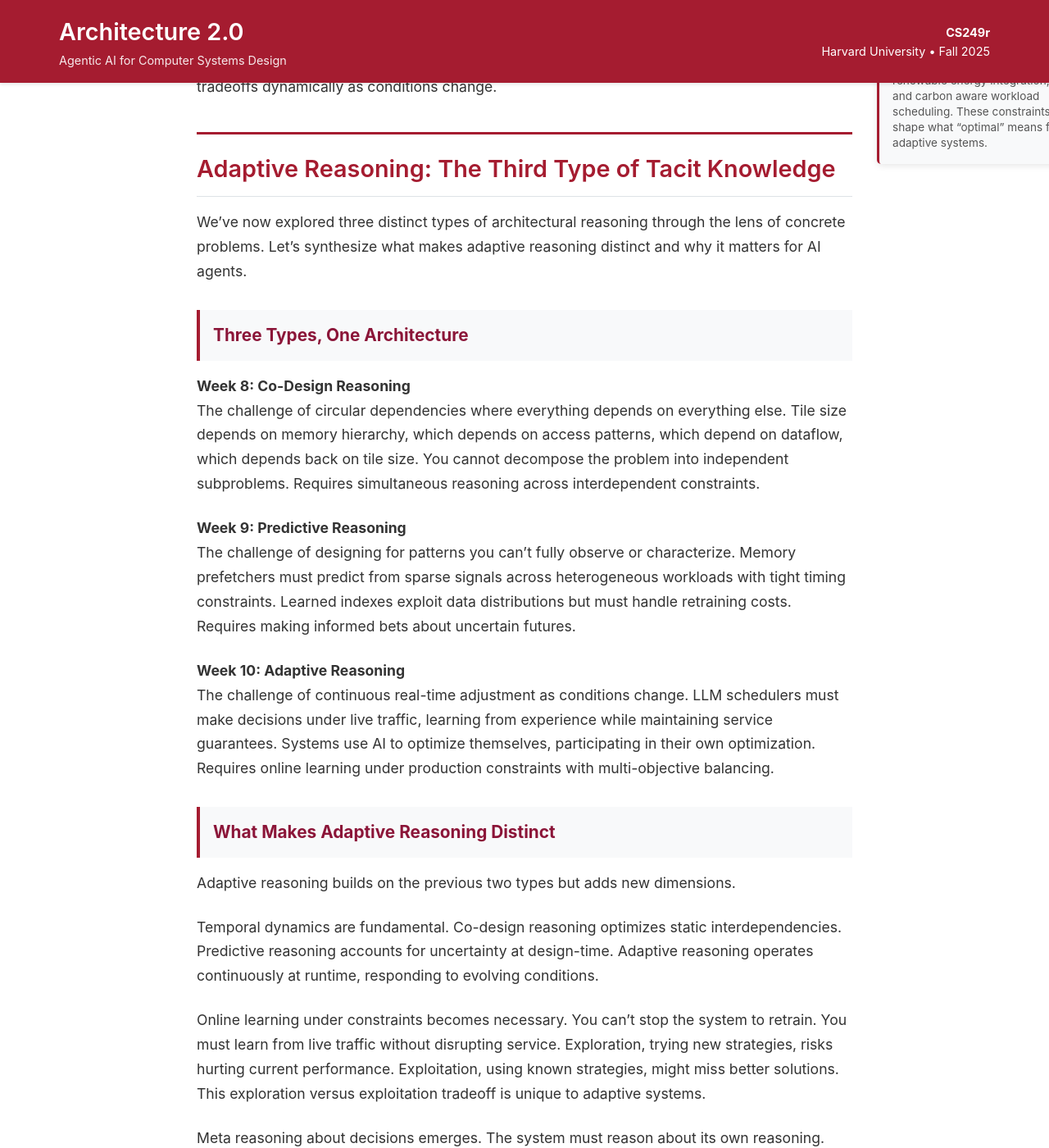
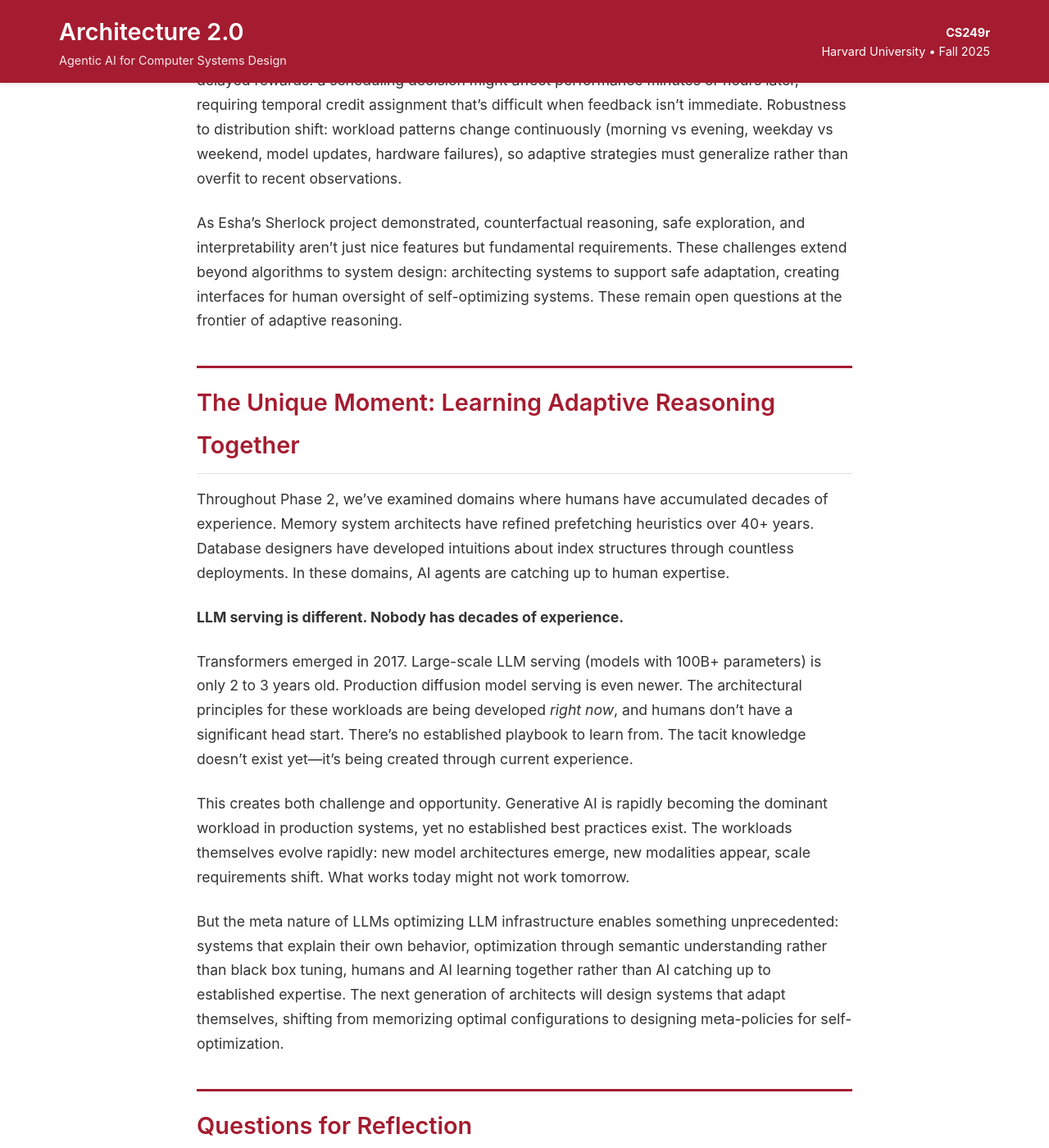
Before and after one commit to harvard-edge/cs249r_fall2025, a Jekyll site: the page built from _posts/2024-11-05-week-10-optimizing-optimizers.md, in a window 1280 px wide and 1400 px high, scrolled down 13890 px. Shown: the whole window at 82% size. Built offline with Jekyll 4.4.1, drawn with Linux system fonts in a browser that asks for light colours; comment, search, counter and statistics services are not loaded; some of the changed text lies outside the part shown.

Commit message:
Tighten Week 10 blog post: remove redundancies and consolidate content
- Remove redundant explanations of emergent characteristics
- Consolidate two 'meta nature' sections into one
- Merge 'Unique Opportunity' and 'Generative AI Inflection Point'
- Condense 'What This Requires from AI Agents' section
- Shorten energy/sustainability discussion
- Remove mid-flow comparisons and repetitive summaries
- Reduce from 384 to 305 lines while preserving all key insights

```diff
--- a/_posts/2024-11-05-week-10-optimizing-optimizers.md
+++ b/_posts/2024-11-05-week-10-optimizing-optimizers.md
@@ -65,10 +65,7 @@
 
 The common thread: **you can't predict resource consumption from request characteristics alone. It emerges during generation.**
 
-**This is the fundamental difference** that makes generative AI serving uniquely challenging:<span class="margin-note">**Observable vs Emergent Characteristics**: In traditional ML, all relevant information for scheduling decisions is observable at request arrival. You know the input dimensions, the model architecture, the compute requirements. Your heuristics can immediately classify the request and make informed decisions. In generative AI, the most important characteristics (sequence length, generation quality, memory pressure) only become known *as the model generates*. By the time you know what resources a request needs, you've already made scheduling decisions. This inversion, from observable upfront to emergent during execution, is what breaks traditional adaptive systems.</span>
-
-- **Traditional ML**: Request arrives → Observe characteristics → Calculate resources → Schedule → Execute (fixed resources)
-- **Generative AI**: Request arrives → Start with minimal info → Execute and generate → Resources grow dynamically → Must adapt continuously
+<span class="margin-note">**Observable vs Emergent Characteristics**: In traditional ML, all relevant information for scheduling decisions is observable at request arrival. You know the input dimensions, the model architecture, the compute requirements. Your heuristics can immediately classify the request and make informed decisions. In generative AI, the most important characteristics (sequence length, generation quality, memory pressure) only become known *as the model generates*. By the time you know what resources a request needs, you've already made scheduling decisions. This inversion, from observable upfront to emergent during execution, is what breaks traditional adaptive systems.</span>
 
 Traditional heuristics assume you can observe what you need to make decisions. Generative AI violates this assumption. The scheduler must make initial decisions with incomplete information, then continuously adapt as the true requirements emerge.
 
@@ -96,8 +93,6 @@
 
 You must dynamically decide: which phase to prioritize? Which requests to batch together? When to accept new requests versus finishing current ones? These decisions ripple through the system, affecting throughput, latency, and fairness.
 
-**This is fundamentally different from predictive reasoning** (Week 9). Memory prefetchers predict access patterns but don't change the underlying computation. LLM schedulers must adapt *how computation is performed* based on evolving system state.
-
 ### Quadratic Attention: Computational Complexity Emerges During Generation
 
 The attention mechanism compounds these challenges. Attention scales O(n²) with sequence length. Double the sequence, quadruple the computation.
@@ -116,11 +111,9 @@
 
 ### Why Traditional Scheduling Fails
 
-Traditional schedulers rely on simple policies. [First-Come-First-Served (FCFS)](https://en.wikipedia.org/wiki/FIFO_(computing_and_electronics)) is fair but ignores request characteristics. [Shortest-Job-First (SJF)](https://en.wikipedia.org/wiki/Shortest_job_next) prioritizes quick requests but requires knowing job lengths upfront (which we don't for LLMs). Priority based schemes need manual tuning and don't adapt to workload shifts.
+Traditional schedulers rely on simple policies. [First-Come-First-Served (FCFS)](https://en.wikipedia.org/wiki/FIFO_(computing_and_electronics)) is fair but ignores request characteristics. [Shortest-Job-First (SJF)](https://en.wikipedia.org/wiki/Shortest_job_next) prioritizes quick requests but requires knowing job lengths upfront. Priority based schemes need manual tuning and don't adapt to workload shifts.
 
-These policies assume you can characterize requests at arrival. LLM serving breaks this assumption. You don't know how long a request will take (depends on generated length). You don't know memory consumption (KV-cache grows during generation). You don't know optimal batching (depends on other concurrent requests).
-
-Moreover, scheduling decisions interact in complex ways. Batching request A with request B affects memory pressure, which influences whether you can accept request C, which determines head-of-line blocking for request D. These interactions resist simple heuristics.
+The deeper challenge: scheduling decisions interact in complex ways. Batching request A with request B affects memory pressure, which influences whether you can accept request C, which determines head-of-line blocking for request D. These interactions resist simple heuristics.
 
 ### The Learning-to-Rank Approach
 
@@ -166,17 +159,9 @@
 
 ### Why Semantic Understanding Works
 
-What does the text-to-text model learn that numerical models don't?
+What does the text-to-text model learn that numerical models don't? It captures relationships between parameters that manual feature engineering misses. High CPU count with low memory suggests compute bound workloads. Error patterns in logs predict performance degradation through semantic connections, not just disconnected error codes. Labels like "CPU optimized instance" carry meaning beyond raw numbers. The hierarchical structure, comments, and context in configuration files remain intact rather than being discarded during numerical encoding.
 
-It learns relationships between parameters. High CPU count with low memory suggests a compute bound workload. The model picks up these patterns from context, not from manual feature engineering.
-
-It recognizes patterns in log messages. Certain error patterns or warning sequences predict performance degradation. Numerical models see disconnected error codes. Text models understand semantic connections.
-
-It preserves configuration semantics. A label like "CPU optimized instance" carries meaning beyond the raw number of cores. The text encoding keeps this information intact.
-
-It maintains context and structure. Configuration files have hierarchical structure, comments, and relationships between sections. Text encoding maintains this context that numerical encoding throws away.
-
-This connects to Week 9's discussion of learned index structures. Those systems learned CDFs of data distributions. Text-to-text regression learns semantic patterns in system configurations. Both show that machine learning can extract patterns humans struggle to codify explicitly.
+This connects to Week 9's learned index structures. Those systems learned CDFs of data distributions. Text-to-text regression learns semantic patterns in system configurations. Both show that machine learning can extract patterns humans struggle to codify explicitly.
 
 ### Fine-Tuning with Minimal Data
 
@@ -186,13 +171,13 @@
 
 ### The Meta Nature: LLMs Optimizing LLM Infrastructure
 
-Here's where it gets interesting. The paper shows that language models can predict system performance through semantic understanding. But many of the systems being optimized are themselves running language models. LLMs optimizing LLM infrastructure.
+Here's where it gets interesting. Text-to-text regression uses language models to predict system performance through semantic understanding. But many of the systems being optimized are themselves running language models. LLMs optimizing LLM infrastructure.
 
-This creates opportunities traditional systems lack. The workload can reason about its own behavior. Ask the LLM serving system why latency increased, and it can analyze logs, understand configuration changes, and explain the cause semantically. The optimizer and the workload speak the same language, literally.
+This creates opportunities traditional systems lack. The system can explain its own behavior in natural language. Ask why latency increased, and it can analyze logs with semantic understanding, not just pattern matching. When the scheduler makes a decision, it can articulate its reasoning in terms humans understand, building trust and enabling oversight. The optimizer and the workload speak the same language, literally.
 
-This blurs the boundary between "system" and "agent." Is the text-to-text model a performance predictor, or is it an agent participating in system optimization? When it suggests configuration changes based on semantic understanding of logs, it's doing both.
+Pre-trained language models already understand system semantics, so fine tuning to new configurations requires minimal data. As the system optimizes itself, humans learn from observing its decisions. The system learns from human corrections. Knowledge transfer flows both ways.
 
-This is adaptive reasoning in its most meta form. Systems that understand themselves, predict their own behavior, and guide their own optimization.
+This blurs the boundary between "system" and "agent." The text-to-text model is simultaneously a performance predictor and an agent participating in system optimization. This meta nature distinguishes modern adaptive systems from traditional control systems. The optimizer doesn't just react to signals—it understands them semantically.
 
 ## Industry Perspective: Agentic Workflows at Azure Scale
 
@@ -242,84 +227,33 @@
 
 During our class discussion, Esha highlighted an emerging theme: energy efficiency and sustainability are becoming first class optimization objectives, not afterthoughts.<span class="margin-note">**Embodied Carbon in Data Centers**: Esha's work on modeling embodied carbon (the emissions from manufacturing hardware) alongside operational carbon (power consumption) reflects a broader industry trend. When a single GPU cluster can consume megawatts of power, and data centers represent growing percentages of global electricity consumption, efficiency isn't just about cost. It's about environmental impact. Microsoft's public commitments to carbon reduction drive research into heat reuse, renewable energy integration, and carbon aware workload scheduling. These constraints shape what "optimal" means for adaptive systems.</span>
 
-Traditional optimization: maximize throughput, minimize latency, balance fairness. Modern optimization at Azure scale: also minimize energy consumption, reduce embodied carbon, enable heat reuse, integrate with renewable energy availability.
-
-This adds complexity to adaptive reasoning. The system must balance multiple objectives in real-time: serve requests quickly (latency), process many requests (throughput), treat users fairly (fairness), consume less power (energy efficiency), schedule workloads when renewable energy is available (carbon optimization).
-
-These objectives often conflict. The highest-throughput strategy might waste energy. The most carbon-efficient schedule might increase latency. Adaptive reasoning must navigate these tradeoffs dynamically as conditions change.
+This adds complexity to adaptive reasoning. Modern systems must balance multiple objectives in real-time: latency, throughput, fairness, energy efficiency, and carbon optimization. These objectives often conflict. The highest-throughput strategy might waste energy. The most carbon-efficient schedule might increase latency. Adaptive reasoning must navigate these tradeoffs dynamically as conditions change.
 
 ## Adaptive Reasoning: The Third Type of Tacit Knowledge
 
-We've now explored three distinct types of architectural reasoning through the lens of concrete problems. Let's synthesize what makes adaptive reasoning distinct and why it matters for AI agents.
+Having explored LLM scheduling through learning to rank, system optimization through text-to-text regression, and production deployment challenges at Azure scale, we can now characterize what makes adaptive reasoning distinct and why it matters for AI agents.
 
-### Three Types, One Architecture
+Adaptive reasoning operates continuously at runtime, responding to evolving conditions. Unlike co-design reasoning that optimizes static interdependencies, or predictive reasoning that accounts for uncertainty at design-time, adaptive reasoning must learn from live traffic without disrupting service. The exploration versus exploitation tradeoff becomes fundamental: trying new strategies risks hurting current performance, but using only known strategies might miss better solutions.
 
-**Week 8: Co-Design Reasoning**
-The challenge of circular dependencies where everything depends on everything else. Tile size depends on memory hierarchy, which depends on access patterns, which depend on dataflow, which depends back on tile size. You cannot decompose the problem into independent subproblems. Requires simultaneous reasoning across interdependent constraints.
-
-**Week 9: Predictive Reasoning**
-The challenge of designing for patterns you can't fully observe or characterize. Memory prefetchers must predict from sparse signals across heterogeneous workloads with tight timing constraints. Learned indexes exploit data distributions but must handle retraining costs. Requires making informed bets about uncertain futures.
-
-**Week 10: Adaptive Reasoning**
-The challenge of continuous real-time adjustment as conditions change. LLM schedulers must make decisions under live traffic, learning from experience while maintaining service guarantees. Systems use AI to optimize themselves, participating in their own optimization. Requires online learning under production constraints with multi-objective balancing.
-
-### What Makes Adaptive Reasoning Distinct
-
-Adaptive reasoning builds on the previous two types but adds new dimensions.
-
-Temporal dynamics are fundamental. Co-design reasoning optimizes static interdependencies. Predictive reasoning accounts for uncertainty at design-time. Adaptive reasoning operates continuously at runtime, responding to evolving conditions.
-
-Online learning under constraints becomes necessary. You can't stop the system to retrain. You must learn from live traffic without disrupting service. Exploration, trying new strategies, risks hurting current performance. Exploitation, using known strategies, might miss better solutions. This exploration versus exploitation tradeoff is unique to adaptive systems.
-
-Meta reasoning about decisions emerges. The system must reason about its own reasoning. When should we adapt versus when are changes just noise? Which past decisions led to current state, the temporal credit assignment problem? How do our adaptations affect future states we'll observe, creating feedback loops?
-
-Multi objective optimization in real time. Not just "minimize latency" or "maximize throughput." You must balance latency, throughput, fairness, energy, and cost simultaneously, in real time, as objectives shift in relative importance.
+Meta reasoning emerges: the system must reason about its own reasoning. When should we adapt versus when are changes just noise? Which past decisions led to current state? How do our adaptations affect future states we'll observe? Multi objective optimization happens in real time, balancing latency, throughput, fairness, energy, and cost simultaneously as objectives shift in relative importance.
 
 ### What This Requires from AI Agents
 
-For AI agents to master adaptive reasoning, they need capabilities beyond pattern recognition or optimization.
+For AI agents to master adaptive reasoning, several capabilities become essential. Learning with delayed rewards: a scheduling decision might affect performance minutes or hours later, requiring temporal credit assignment that's difficult when feedback isn't immediate. Robustness to distribution shift: workload patterns change continuously (morning vs evening, weekday vs weekend, model updates, hardware failures), so adaptive strategies must generalize rather than overfit to recent observations.
 
-Consider learning with delayed rewards. A scheduling decision you make now might affect performance minutes or hours later. Which past decisions caused the current good or bad state? This temporal credit assignment problem is fundamental to adaptive systems but difficult for learning algorithms that assume immediate feedback.
+As Esha's Sherlock project demonstrated, counterfactual reasoning, safe exploration, and interpretability aren't just nice features but fundamental requirements. These challenges extend beyond algorithms to system design: architecting systems to support safe adaptation, creating interfaces for human oversight of self-optimizing systems. These remain open questions at the frontier of adaptive reasoning.
 
-Then there's robustness to distribution shift. Workload patterns change continuously. Morning versus evening traffic looks different. Weekday versus weekend patterns vary. Model updates change generation characteristics. Hardware failures shift available capacity. The adaptive strategy must remain valid across these shifts, not just overfit to recent observations.
-
-Safe exploration in production is non negotiable. You can't freely experiment when production traffic has SLA requirements. You must explore promising strategies without risking catastrophic failures. This requires confidence bounds on decisions, safe rollout mechanisms, and automatic rollback when experiments go wrong.
-
-Counterfactual reasoning becomes essential. The agent's decisions affect the future states it observes. To learn whether a decision was good, you must reason about what would have happened if you chose differently. This counterfactual reasoning is notoriously difficult but essential for learning in closed-loop systems.
-
-Finally, interpretability and trust. When systems adapt themselves, humans need oversight. The system must explain why adaptations happened, provide confidence in predictions, and enable operators to override decisions. Black box adaptation doesn't build the trust required for production deployment.
-
-These challenges extend beyond individual algorithms to system design. How do we architect systems to support safe adaptation? What interfaces enable human oversight of self-optimizing systems? These are open questions at the frontier of adaptive reasoning.
-
-## The Unique Opportunity
+## The Unique Moment: Learning Adaptive Reasoning Together
 
 Throughout Phase 2, we've examined domains where humans have accumulated decades of experience. Memory system architects have refined prefetching heuristics over 40+ years. Database designers have developed intuitions about index structures through countless deployments. In these domains, AI agents are catching up to human expertise.
 
 **LLM serving is different. Nobody has decades of experience.**
 
-Transformers emerged in 2017. Large-scale LLM serving (models with 100B+ parameters) is only 2 to 3 years old. Production diffusion model serving is even newer. The architectural principles for these workloads are being developed *right now*, and humans don't have a significant head start.
+Transformers emerged in 2017. Large-scale LLM serving (models with 100B+ parameters) is only 2 to 3 years old. Production diffusion model serving is even newer. The architectural principles for these workloads are being developed *right now*, and humans don't have a significant head start. There's no established playbook to learn from. The tacit knowledge doesn't exist yet—it's being created through current experience.
 
-This creates a unique moment: humans and AI agents learning adaptive reasoning together. There's no established playbook to learn from. The tacit knowledge doesn't exist yet. It's being created through current experience.
+This creates both challenge and opportunity. Generative AI is rapidly becoming the dominant workload in production systems, yet no established best practices exist. The workloads themselves evolve rapidly: new model architectures emerge, new modalities appear, scale requirements shift. What works today might not work tomorrow.
 
-### The Meta Nature Changes Everything
-
-In previous weeks, there was clear separation: the optimizer (AI) and the workload (application code, memory traces, database queries). This week, that boundary blurs.
-
-Text-to-text regression models predict system performance using the same architecture (transformers) as the workloads they're optimizing. LLM serving systems use LLMs to schedule LLM inference. The workload speaks the same language as the optimizer.
-
-This enables new forms of optimization.
-
-The system can explain its own behavior in natural language. Ask why latency increased, and it can analyze logs with semantic understanding, not just pattern matching.
-
-When the scheduler makes a decision, it can articulate its reasoning in terms humans understand, building trust and enabling oversight.
-
-As the system optimizes itself, humans learn from observing its decisions. The system learns from human corrections. Knowledge transfer flows both ways.
-
-Pre-trained language models already understand system semantics. Fine tuning to new configurations requires minimal data because the model already grasps the underlying concepts.
-
-This meta nature distinguishes modern adaptive systems from traditional control systems. The optimizer doesn't just react to signals. It understands them semantically.
-
-The future of adaptive reasoning in LLM systems isn't just more sophisticated algorithms. It's building systems where the workload can explain its own behavior, where optimization happens through semantic understanding rather than black box tuning, and where humans and AI learn together rather than AI trying to catch up to established human expertise.
+But the meta nature of LLMs optimizing LLM infrastructure enables something unprecedented: systems that explain their own behavior, optimization through semantic understanding rather than black box tuning, humans and AI learning together rather than AI catching up to established expertise. The next generation of architects will design systems that adapt themselves, shifting from memorizing optimal configurations to designing meta-policies for self-optimization.
 
 ## Questions for Reflection
 
@@ -357,18 +291,6 @@
 
 The path forward: hybrid systems that know when to apply which type of reasoning. Human-AI collaboration interfaces for all three. Architectures designed from first principles to support adaptive optimization.
 
-### The Generative AI Inflection Point
-
-We're at a unique moment. Generative AI is rapidly becoming the dominant workload in production systems. The architectural principles for serving these workloads are being discovered now, not refined from decades of experience.
-
-This creates both challenge and opportunity.
-
-The challenge is that no established best practices exist yet. The workloads themselves evolve rapidly. New model architectures emerge. New modalities appear. Scale requirements shift. What works today might not work tomorrow.
-
-The opportunity is that humans and AI agents are learning together. The meta nature of LLMs optimizing LLM infrastructure enables new collaboration modes. Systems that explain their own behavior accelerate human learning.
-
-The next generation of architects will design systems that adapt themselves. The skills that matter shift: less about memorizing optimal configurations, more about designing meta-policies for self-optimization. Less about having all the answers, more about asking the right questions and building systems that learn their own answers.
-
 ### Looking Ahead
 
 Next week, we begin Phase 3: AI for Chip Design. From software optimization to hardware architecture to physical implementation in silicon. Each phase has revealed different types of reasoning, different challenges for AI agents, different forms of human-AI collaboration.
```
